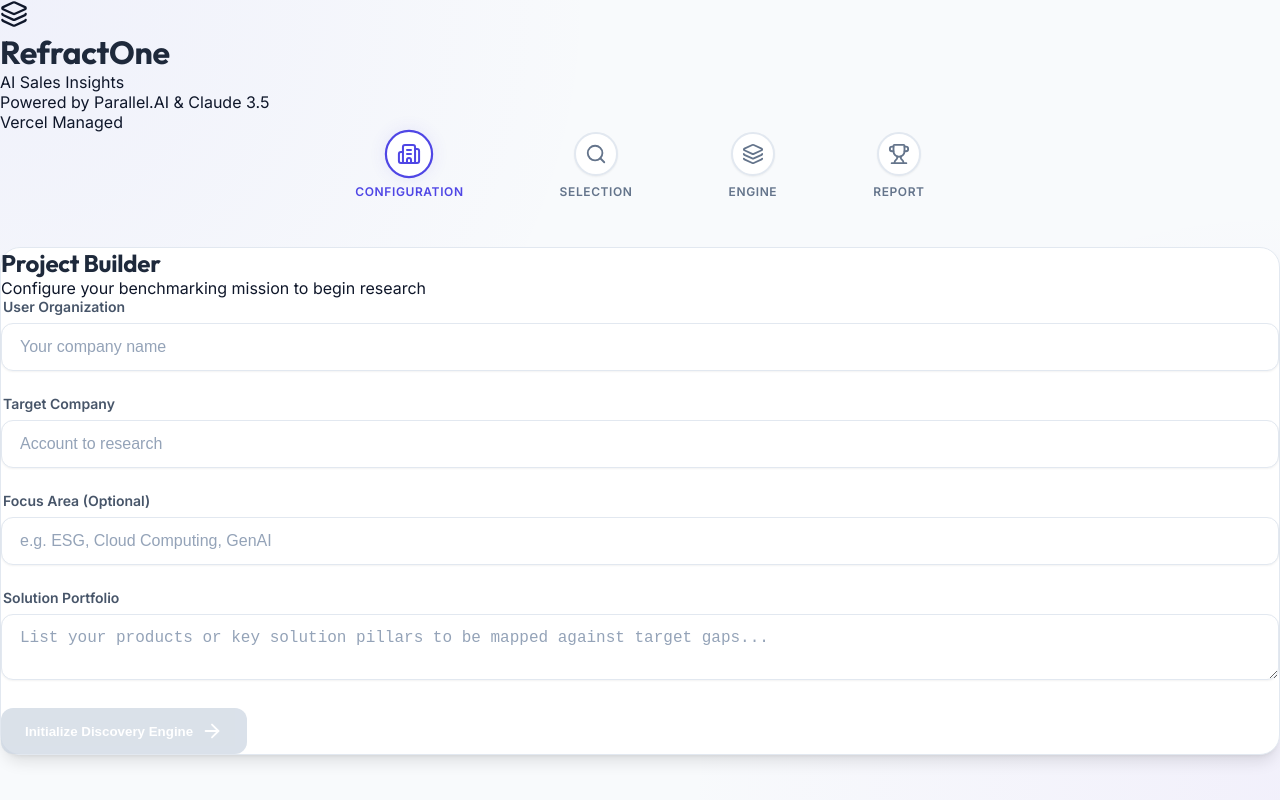
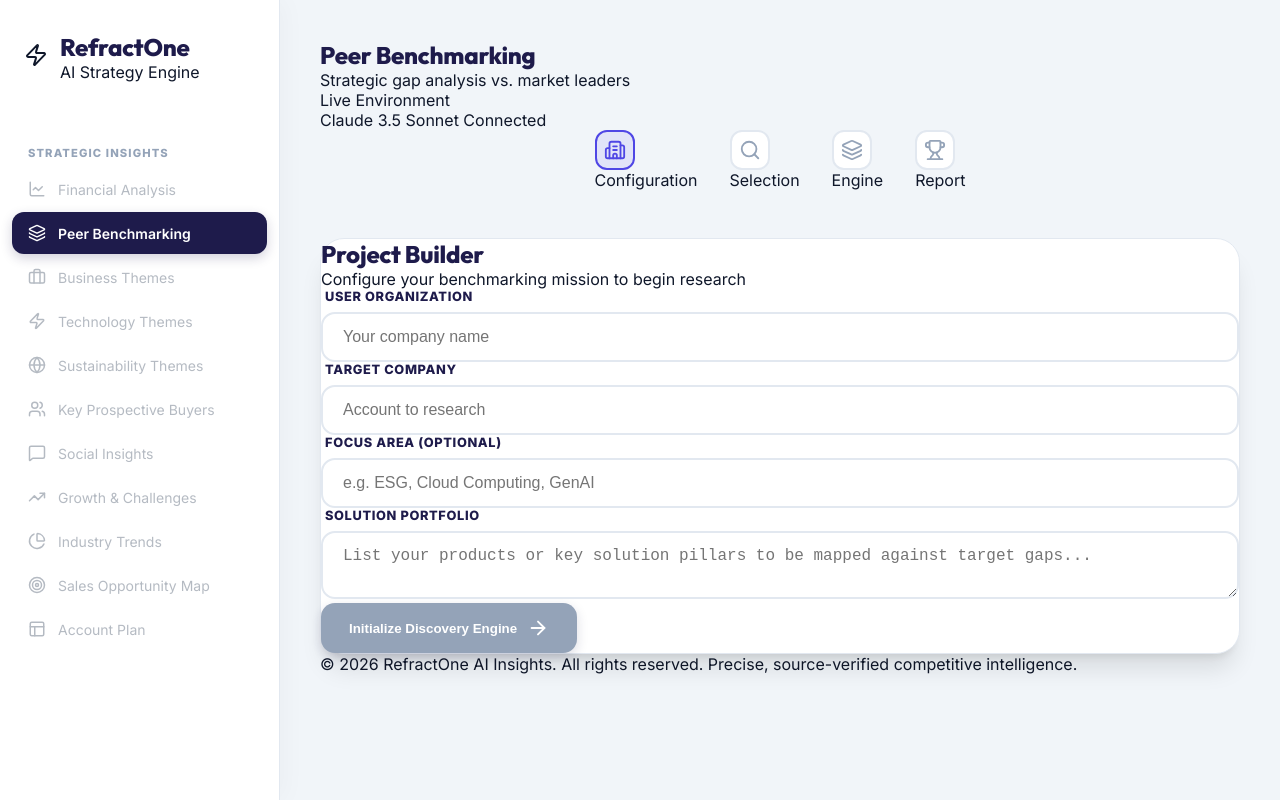
Before and after one commit to vibhorkumar1209/RefractOne-AI-Insights, a React (Vite) app: page / in a window 1280 px wide. Built offline with nearby package versions, Linux system fonts and the light colour scheme.

Commit message:
UI: Add Sidebar navigation and High-Contrast Light Theme. Fix: Competitor discovery logic.

```diff
--- a/src/App.jsx
+++ b/src/App.jsx
@@ -12,12 +12,68 @@
   Trash2,
   AlertCircle,
   Trophy,
-  ArrowRight
+  ArrowRight,
+  TrendingUp,
+  LineChart,
+  Globe,
+  Users,
+  MessageSquare,
+  Zap,
+  Briefcase,
+  PieChart,
+  Layout
 } from 'lucide-react';
 import axios from 'axios';
 import pptxgen from 'pptxgenjs';
 
 // --- Sub-components ---
+
+const Sidebar = ({ activeModule }) => {
+  const menuItems = [
+    { id: 'financial', name: 'Financial Analysis', icon: LineChart },
+    { id: 'peers', name: 'Peer Benchmarking', icon: Layers, active: true },
+    { id: 'business', name: 'Business Themes', icon: Briefcase },
+    { id: 'tech', name: 'Technology Themes', icon: Zap },
+    { id: 'sustainability', name: 'Sustainability Themes', icon: Globe },
+    { id: 'buyers', name: 'Key Prospective Buyers', icon: Users },
+    { id: 'social', name: 'Social Insights', icon: MessageSquare },
+    { id: 'challenges', name: 'Growth & Challenges', icon: TrendingUp },
+    { id: 'trends', name: 'Industry Trends', icon: PieChart },
+    { id: 'sales', name: 'Sales Opportunity Map', icon: Target },
+    { id: 'account', name: 'Account Plan', icon: Layout }
+  ];
+
+  return (
+    <aside className="sidebar">
+      <div className="sidebar-header">
+        <div className="w-10 h-10 bg-indigo-600 rounded-xl flex items-center justify-center shadow-lg shadow-indigo-200">
+          <Zap className="text-white" size={24} />
+        </div>
+        <div>
+          <h1 className="text-xl font-black text-slate-900 leading-tight">RefractOne</h1>
+          <p className="text-[10px] text-indigo-600 font-bold uppercase tracking-wider">AI Strategy Engine</p>
+        </div>
+      </div>
+
+      <div className="sidebar-nav">
+        <p className="nav-section-title">Strategic Insights</p>
+        {menuItems.map((item) => {
+          const Icon = item.icon;
+          return (
+            <div
+              key={item.id}
+              className={`nav-item ${item.active ? 'active' : 'disabled'}`}
+              title={item.active ? '' : 'Coming soon'}
+            >
+              <Icon size={18} />
+              <span>{item.name}</span>
+            </div>
+          );
+        })}
+      </div>
+    </aside>
+  );
+};
 
 const StepIndicator = ({ currentStep }) => {
   const steps = [
@@ -135,8 +191,15 @@
 
         const output = response.data.competitors;
         let peers = [];
-        if (typeof output === 'string') {
-          // Robust parsing for various AI list formats
+
+        if (Array.isArray(output)) {
+          // If Claude already returned clean objects
+          peers = output.map(p => ({
+            name: p.name || p.companyName || p,
+            description: p.description || p.relevance || 'Strategic competitor.'
+          }));
+        } else if (typeof output === 'string') {
+          // Fallback parsing
           const lines = output.split('\n').filter(l => l.trim() && l.match(/[a-zA-Z]/));
           peers = lines.map(p => {
             const clean = p.replace(/^[\d\.\-\s*]+/, '').trim();
@@ -146,8 +209,6 @@
               description: parts.slice(1).join(':').trim() || 'Direct competitor identified via research.'
             };
           }).filter(p => p.name.length > 2);
-        } else if (Array.isArray(output)) {
-          peers = output;
         }
 
         setDiscoveredPeers(peers.slice(0, 10));
@@ -529,31 +590,24 @@
   };
 
   return (
-    <div className="min-h-screen p-6 md:p-12 max-w-[1400px] mx-auto">
-      {/* Header */}
-      <header className="flex justify-between items-center mb-16">
-        <div className="flex items-center gap-4">
-          <div className="w-12 h-12 bg-gradient-to-br from-primary to-secondary rounded-xl flex items-center justify-center shadow-lg shadow-primary/20">
-            <Layers className="text-white" size={28} />
+    <div className="app-container">
+      <Sidebar activeModule="peers" />
+
+      <main className="main-content">
+        <header className="mb-12 flex justify-between items-end">
+          <div>
+            <h2 className="text-3xl font-black text-slate-900 tracking-tight">Peer Benchmarking</h2>
+            <p className="text-slate-500 font-medium">Strategic gap analysis vs. market leaders</p>
           </div>
-          <div>
-            <h1 className="text-2xl font-black bg-clip-text text-transparent bg-gradient-to-r from-white to-white/70">
-              RefractOne
-            </h1>
-            <p className="text-[10px] text-primary font-bold tracking-[0.2em] uppercase">AI Sales Insights</p>
+          <div className="hidden md:block text-right">
+            <p className="text-[10px] font-black uppercase text-slate-400 tracking-widest mb-1">Live Environment</p>
+            <div className="flex items-center gap-2">
+              <span className="w-2 h-2 rounded-full bg-emerald-500 animate-pulse"></span>
+              <span className="text-xs font-bold text-slate-900">Claude 3.5 Sonnet Connected</span>
+            </div>
           </div>
-        </div>
-        <div className="hidden md:flex items-center gap-6">
-          <span className="text-xs font-medium text-white/40 uppercase tracking-widest">Powered by Parallel.AI & Claude 3.5</span>
-          <div className="w-px h-4 bg-white/10" />
-          <div className="text-xs font-bold px-3 py-1 bg-white/5 border border-white/10 rounded-full text-white/70">
-            Vercel Managed
-          </div>
-        </div>
-      </header>
+        </header>
 
-      {/* Main Content */}
-      <main>
         {step < 4 && <StepIndicator currentStep={step} />}
 
         {step === 1 && (
@@ -592,10 +646,14 @@
             formData={formData}
           />
         )}
+
+        {/* Footer info */}
+        <footer className="mt-12 pt-8 border-t border-slate-200 text-center">
+          <p className="text-xs text-slate-400 font-medium">
+            &copy; 2026 RefractOne AI Insights. All rights reserved. Precise, source-verified competitive intelligence.
+          </p>
+        </footer>
       </main>
-
-      {/* Footer Decoration */}
-      <div className="fixed bottom-0 left-0 right-0 h-1 bg-gradient-to-r from-transparent via-primary/30 to-transparent pointer-events-none" />
     </div>
   );
 };
--- a/src/index.css
+++ b/src/index.css
@@ -1,23 +1,27 @@
 @import url('https://fonts.googleapis.com/css2?family=Inter:wght@300;400;500;600;700;800&family=Outfit:wght@400;500;600;700;800&display=swap');
 
 :root {
-  /* Premium Light Theme */
-  --bg-main: #f8fafc;
+  /* High Contrast Premium Light Theme */
+  --bg-main: #f1f5f9;
   --bg-card: #ffffff;
-  --bg-card-hover: #f1f5f9;
-  --primary: #4f46e5;
+  --bg-card-hover: #f8fafc;
+  --primary: #1e1b4b; /* Deep Indigo for high contrast */
+  --primary-accent: #4f46e5;
   --primary-glow: rgba(79, 70, 229, 0.1);
   --secondary: #7c3aed;
-  --accent: #f43f5e;
-  --text-main: #0f172a;
-  --text-muted: #64748b;
+  --success: #059669;
+  --warning: #d97706;
+  --danger: #dc2626;
+  --text-main: #0f172a; /* Near Black */
+  --text-muted: #475569; /* Darker Slate */
+  --text-disabled: #94a3b8;
   --border: #e2e8f0;
-  --border-hover: #cbd5e1;
-  --glass: rgba(255, 255, 255, 0.8);
-  --glass-border: rgba(255, 255, 255, 0.5);
+  --border-strong: #cbd5e1;
+  --glass: rgba(255, 255, 255, 0.9);
   --shadow-sm: 0 1px 2px 0 rgb(0 0 0 / 0.05);
   --shadow-md: 0 4px 6px -1px rgb(0 0 0 / 0.1), 0 2px 4px -2px rgb(0 0 0 / 0.1);
   --shadow-lg: 0 10px 15px -3px rgb(0 0 0 / 0.1), 0 4px 6px -4px rgb(0 0 0 / 0.1);
+  --shadow-xl: 0 20px 25px -5px rgb(0 0 0 / 0.1), 0 8px 10px -6px rgb(0 0 0 / 0.1);
 }
 
 * {
@@ -32,150 +36,215 @@
   color: var(--text-main);
   min-height: 100vh;
   overflow-x: hidden;
-  background-image:
-    radial-gradient(circle at 0% 0%, rgba(79, 70, 229, 0.05) 0%, transparent 40%),
-    radial-gradient(circle at 100% 100%, rgba(124, 58, 237, 0.05) 0%, transparent 40%);
 }
 
 h1, h2, h3, h4 {
   font-family: 'Outfit', sans-serif;
   letter-spacing: -0.01em;
-  color: #1e293b;
+  color: var(--primary);
+  font-weight: 800;
 }
 
+/* Layout */
+.app-container {
+  display: flex;
+  min-height: 100vh;
+  background: var(--bg-main);
+}
+
+.sidebar {
+  width: 280px;
+  background: #ffffff;
+  border-right: 1px solid var(--border);
+  display: flex;
+  flex-direction: column;
+  flex-shrink: 0;
+  position: sticky;
+  top: 0;
+  height: 100vh;
+  z-index: 50;
+  box-shadow: 4px 0 24px rgba(0,0,0,0.03);
+}
+
+.main-content {
+  flex: 1;
+  padding: 40px;
+  max-width: 1200px;
+  margin: 0 auto;
+  width: 100%;
+}
+
+.sidebar-header {
+  padding: 32px 24px;
+  display: flex;
+  align-items: center;
+  gap: 12px;
+}
+
+.sidebar-nav {
+  padding: 8px 12px;
+  flex: 1;
+  overflow-y: auto;
+}
+
+.nav-section-title {
+  font-size: 0.7rem;
+  font-weight: 800;
+  color: var(--text-disabled);
+  text-transform: uppercase;
+  letter-spacing: 0.1em;
+  margin: 24px 16px 8px;
+}
+
+.nav-item {
+  display: flex;
+  align-items: center;
+  gap: 12px;
+  padding: 12px 16px;
+  border-radius: 12px;
+  font-size: 0.875rem;
+  font-weight: 600;
+  color: var(--text-muted);
+  cursor: pointer;
+  transition: all 0.2s;
+  text-decoration: none;
+  margin-bottom: 2px;
+}
+
+.nav-item:hover {
+  background: #f8fafc;
+  color: var(--primary-accent);
+  transform: translateX(4px);
+}
+
+.nav-item.active {
+  background: var(--primary);
+  color: #ffffff;
+  box-shadow: 0 4px 12px rgba(30, 27, 75, 0.2);
+}
+
+.nav-item.disabled {
+  opacity: 0.4;
+  cursor: not-allowed;
+  font-weight: 400;
+}
+
+.nav-item.disabled:hover {
+  background: transparent;
+  transform: none;
+  color: var(--text-disabled);
+}
+
+/* Cards & Components */
 .glass-card {
   background: var(--bg-card);
   border: 1px solid var(--border);
-  border-radius: 20px;
-  box-shadow: var(--shadow-lg);
-  transition: transform 0.2s ease, box-shadow 0.2s ease;
+  border-radius: 24px;
+  box-shadow: var(--shadow-xl);
 }
 
 .btn-primary {
-  background: linear-gradient(135deg, var(--primary), var(--secondary));
+  background: var(--primary);
   color: white;
-  padding: 12px 24px;
-  border-radius: 12px;
+  padding: 14px 28px;
+  border-radius: 14px;
   border: none;
-  font-weight: 600;
+  font-weight: 700;
   cursor: pointer;
-  transition: all 0.3s cubic-bezier(0.4, 0, 0.2, 1);
+  transition: all 0.2s cubic-bezier(0.4, 0, 0.2, 1);
   display: flex;
   align-items: center;
   justify-content: center;
-  gap: 8px;
-  box-shadow: 0 4px 12px rgba(79, 70, 229, 0.2);
+  gap: 10px;
+  box-shadow: 0 4px 12px rgba(30, 27, 75, 0.15);
 }
 
 .btn-primary:hover {
+  background: #2d266d;
   transform: translateY(-2px);
-  box-shadow: 0 8px 24px rgba(79, 70, 229, 0.3);
-  filter: brightness(1.05);
-}
-
-.btn-primary:active {
-  transform: translateY(0);
+  box-shadow: 0 8px 20px rgba(30, 27, 75, 0.25);
 }
 
 .btn-primary:disabled {
-  background: #cbd5e1;
+  background: var(--text-disabled);
   cursor: not-allowed;
   transform: none;
-  box-shadow: none;
-  opacity: 0.7;
-}
-
-.input-group {
-  margin-bottom: 24px;
-}
-
-.input-label {
-  display: block;
-  font-size: 0.875rem;
-  font-weight: 600;
-  color: #475569;
-  margin-bottom: 8px;
-  margin-left: 2px;
 }
 
 .input-field {
   width: 100%;
   background: #ffffff;
-  border: 1px solid var(--border);
-  border-radius: 12px;
-  padding: 14px 18px;
+  border: 2px solid var(--border);
+  border-radius: 14px;
+  padding: 14px 20px;
   color: var(--text-main);
   font-size: 1rem;
+  font-weight: 500;
   transition: all 0.2s;
   outline: none;
-  box-shadow: var(--shadow-sm);
 }
 
 .input-field:focus {
-  border-color: var(--primary);
+  border-color: var(--primary-accent);
   box-shadow: 0 0 0 4px var(--primary-glow);
-  background: #ffffff;
 }
 
-.input-field::placeholder {
-  color: #94a3b8;
+.input-label {
+  display: block;
+  font-size: 0.8rem;
+  font-weight: 800;
+  color: var(--primary);
+  text-transform: uppercase;
+  letter-spacing: 0.05em;
+  margin-bottom: 8px;
+  margin-left: 4px;
 }
 
+/* Steps */
 .step-indicator {
   display: flex;
   justify-content: center;
   align-items: center;
-  gap: 48px;
+  gap: 16px;
   margin-bottom: 48px;
 }
 
-.step-item {
-  display: flex;
-  flex-direction: column;
-  align-items: center;
-  gap: 8px;
-}
-
 .step-circle {
-  width: 44px;
-  height: 44px;
-  border-radius: 22px;
+  width: 40px;
+  height: 40px;
+  border-radius: 12px;
   background: #ffffff;
   border: 2px solid var(--border);
   display: flex;
   align-items: center;
   justify-content: center;
-  font-weight: 700;
-  transition: all 0.4s cubic-bezier(0.4, 0, 0.2, 1);
-  color: var(--text-muted);
-  box-shadow: var(--shadow-sm);
+  font-weight: 800;
+  color: var(--text-disabled);
 }
 
 .step-circle.active {
-  border-color: var(--primary);
-  color: var(--primary);
-  box-shadow: 0 0 15px var(--primary-glow);
-  transform: scale(1.1);
+  border-color: var(--primary-accent);
+  color: var(--primary-accent);
+  background: var(--primary-glow);
 }
 
 .step-circle.completed {
-  background: var(--primary);
-  border-color: var(--primary);
+  background: var(--primary-accent);
+  border-color: var(--primary-accent);
   color: white;
 }
 
-.step-label {
-  font-size: 0.75rem;
-  font-weight: 600;
-  text-transform: uppercase;
-  letter-spacing: 0.05em;
-  color: var(--text-muted);
+/* Animations */
+.fade-in {
+  animation: fadeIn 0.4s ease-out forwards;
 }
 
-.step-label.active {
-  color: var(--primary);
+@keyframes fadeIn {
+  from { opacity: 0; transform: translateY(10px); }
+  to { opacity: 1; transform: translateY(0); }
 }
 
+/* Skeleton */
 .skeleton {
   background: linear-gradient(90deg, #f1f5f9 25%, #e2e8f0 50%, #f1f5f9 75%);
   background-size: 200% 100%;
@@ -187,30 +256,3 @@
   0% { background-position: 200% 0; }
   100% { background-position: -200% 0; }
 }
-
-.fade-in {
-  animation: fadeIn 0.4s ease-out forwards;
-}
-
-@keyframes fadeIn {
-  from { opacity: 0; transform: translateY(12px); }
-  to { opacity: 1; transform: translateY(0); }
-}
-
-/* Custom Scrollbar */
-::-webkit-scrollbar {
-  width: 8px;
-}
-
-::-webkit-scrollbar-track {
-  background: transparent;
-}
-
-::-webkit-scrollbar-thumb {
-  background: #cbd5e1;
-  border-radius: 10px;
-}
-
-::-webkit-scrollbar-thumb:hover {
-  background: #94a3b8;
-}
```
Also changed, not shown: 2 other files (tests, documents, lock files or other folders).
